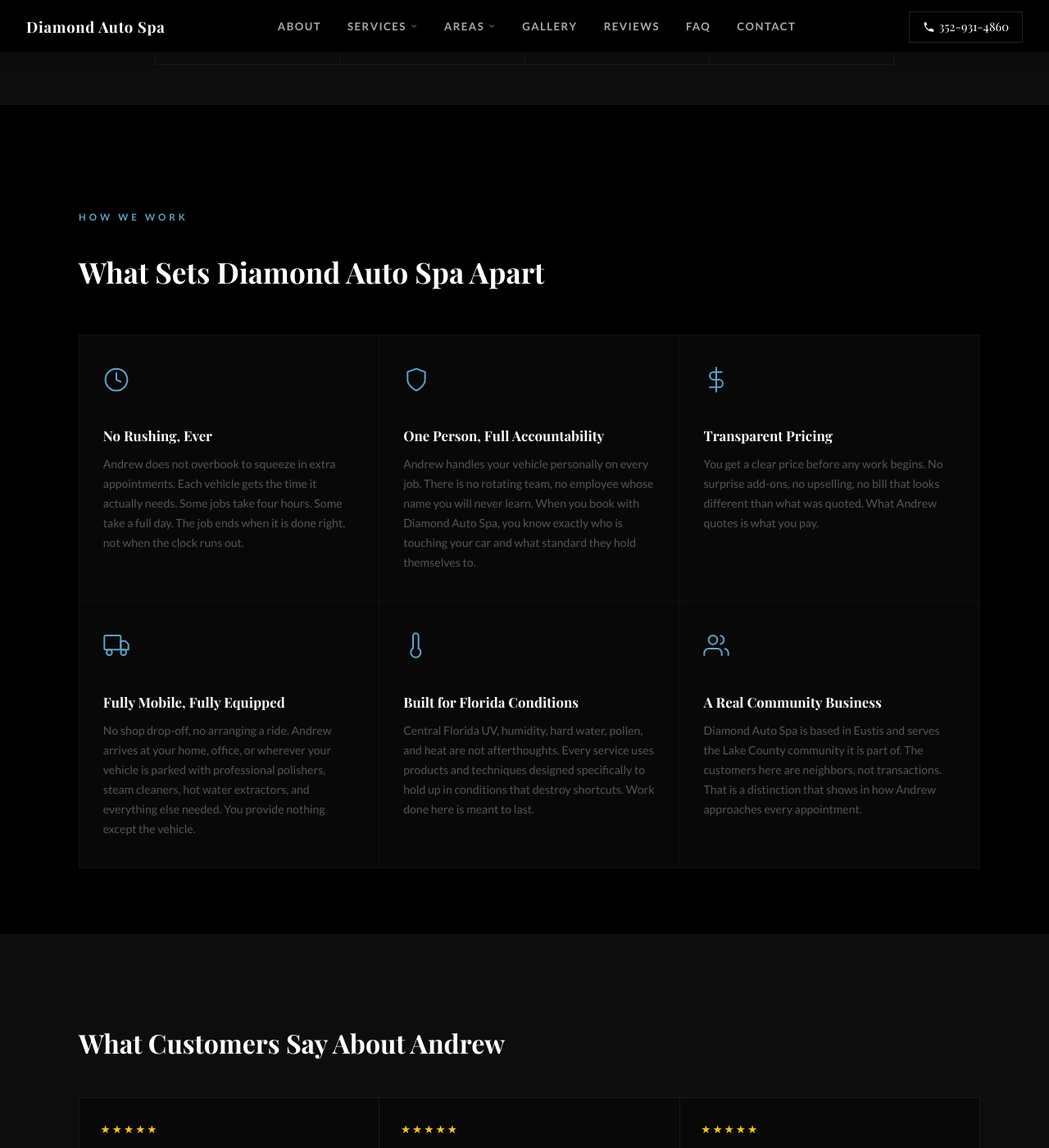
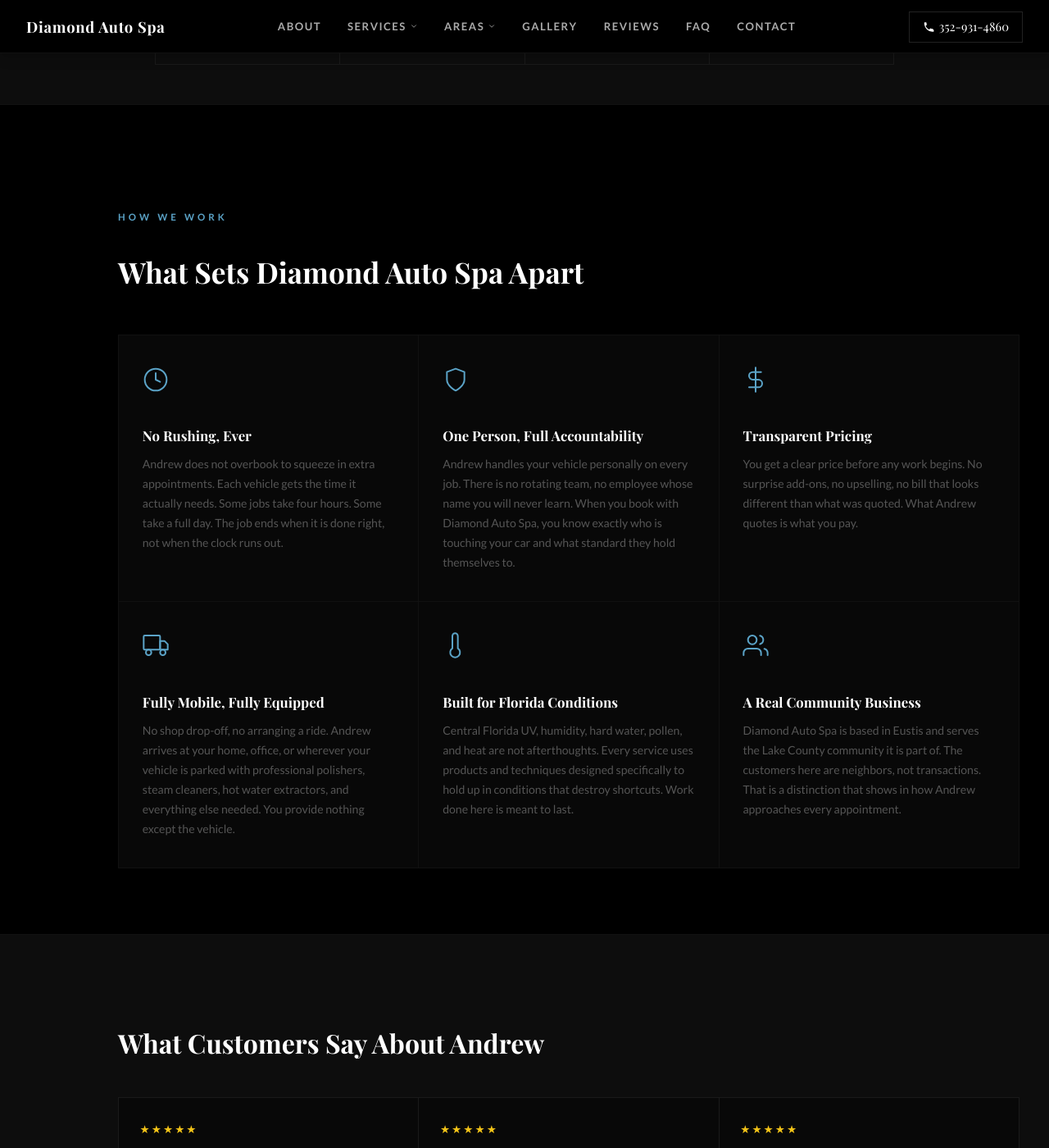
Before and after one commit to JamesBrownR/Diamond-Auto-Spa-Detailing, a Jekyll site: the page built from about-us/index.html, in a window 1280 px wide and 1400 px high, scrolled down 1477 px. Shown: the whole window at 82% size. Built offline with Jekyll 4.4.1, drawn with Linux system fonts in a browser that asks for light colours; some web fonts are replaced.

Commit message:
Update index.html

```diff
--- a/about-us/index.html
+++ b/about-us/index.html
@@ -396,9 +396,9 @@
   .ab-cta-btns a.outline:hover { background: #000; color: var(--blue); }
 
    @media (min-width: 1000px) {
-     .ab-values { padding: 5rem 5rem; }
-     .ab-reviews { padding: 5rem 5rem; }
-     .ab-explore{ padding: 5rem 5rem; }
+     .ab-values { padding: 5rem 8rem; }
+     .ab-reviews { padding: 5rem 8rem; }
+     .ab-explore { padding: 5rem 8rem; }
 
    }
 </style>
```
